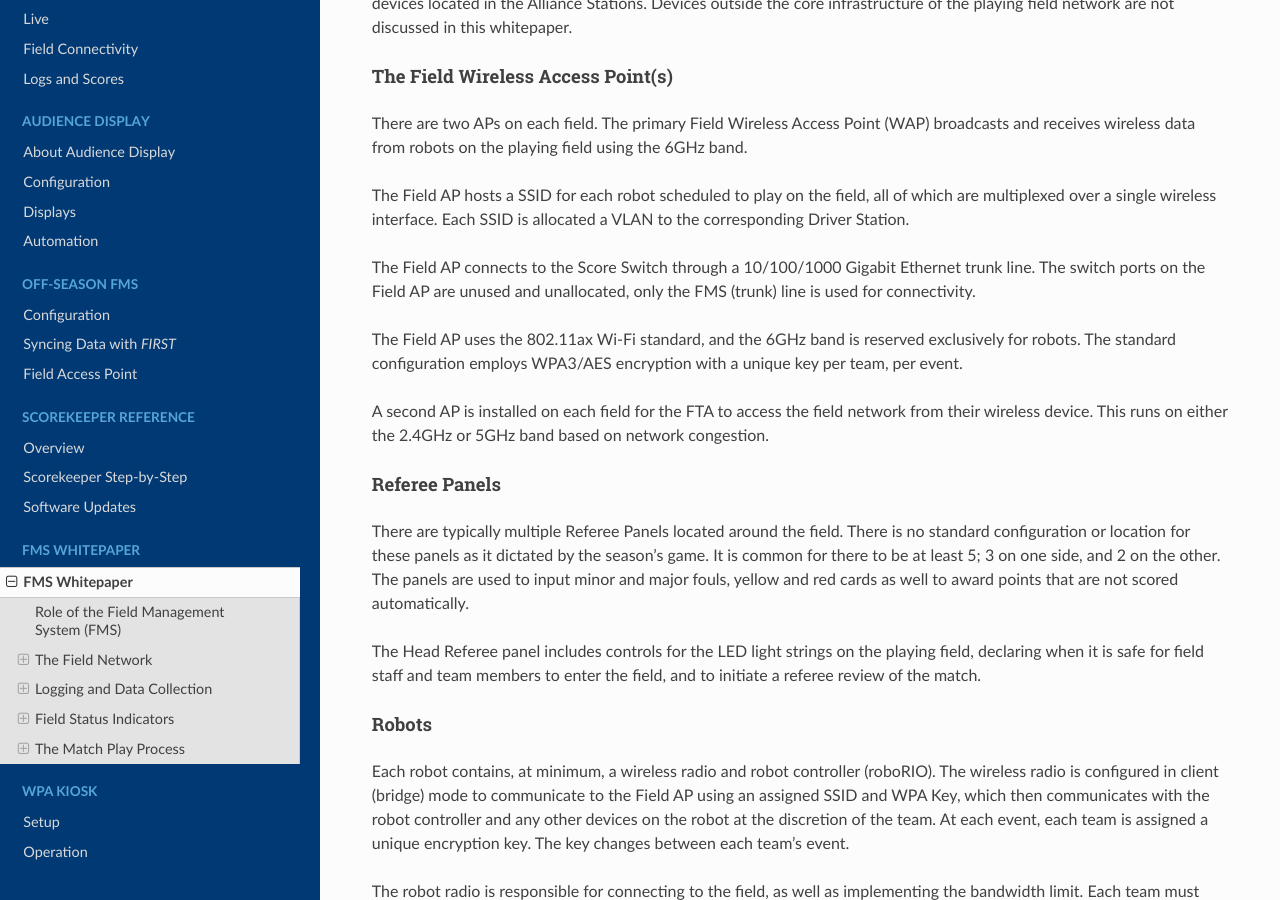
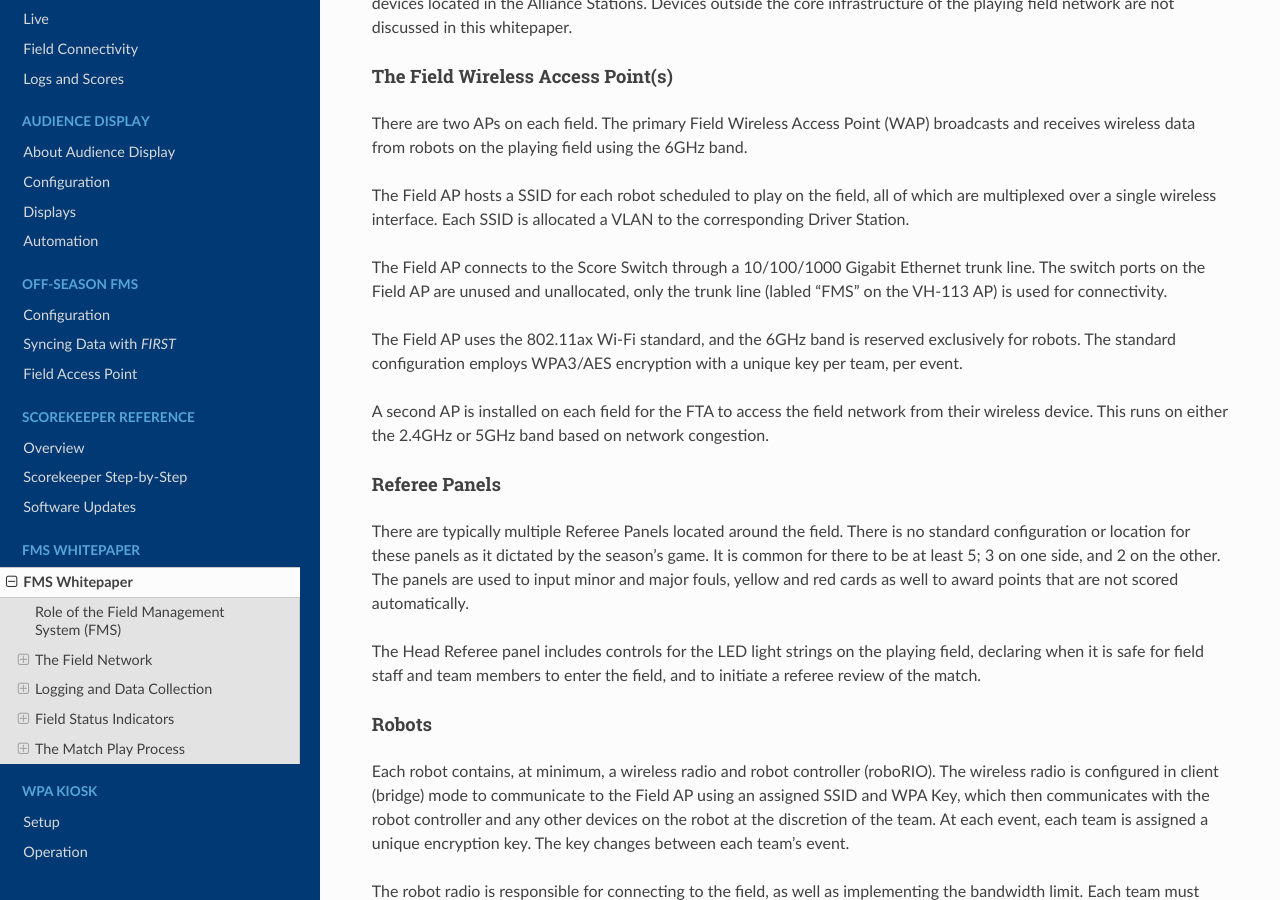
Before and after one commit to FIRSTRobotics/fms-manual, a Sphinx documentation site: the page built from source/fms-whitepaper/fms-whitepaper.rst, in a window 1280 px wide and 900 px high, scrolled down 2862 px. Built offline with Sphinx 7.4.7 and the Read the Docs theme 3.1.0, drawn with Linux system fonts in a browser that asks for light colours.

Commit message:
Update fms-whitepaper.rst

```diff
--- a/source/fms-whitepaper/fms-whitepaper.rst
+++ b/source/fms-whitepaper/fms-whitepaper.rst
@@ -100,7 +100,7 @@ There are two APs on each field. The primary Field Wireless Access Point (WAP) b
 
 The Field AP hosts a SSID for each robot scheduled to play on the field, all of which are multiplexed over a single wireless interface. Each SSID is allocated a VLAN to the corresponding Driver Station.
 
-The Field AP connects to the Score Switch through a 10/100/1000 Gigabit Ethernet trunk line. The switch ports on the Field AP are unused and unallocated, only the FMS (trunk) line is used for connectivity.
+The Field AP connects to the Score Switch through a 10/100/1000 Gigabit Ethernet trunk line. The switch ports on the Field AP are unused and unallocated, only the trunk line (labled "FMS" on the VH-113 AP) is used for connectivity.
 
 The Field AP uses the 802.11ax Wi-Fi standard, and the 6GHz band is reserved exclusively for robots. The standard configuration employs WPA3/AES encryption with a unique key per team, per event.
 
```
